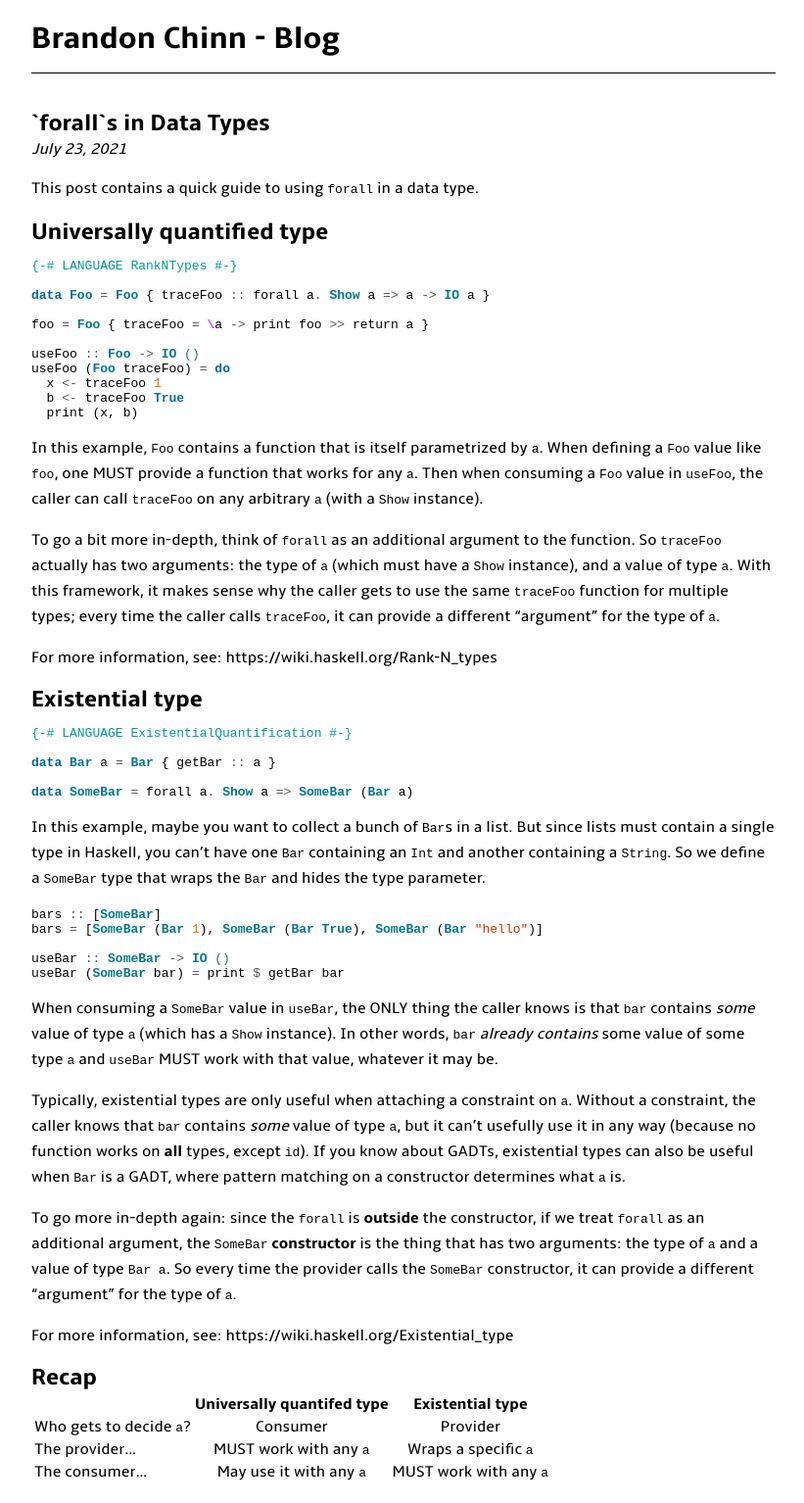
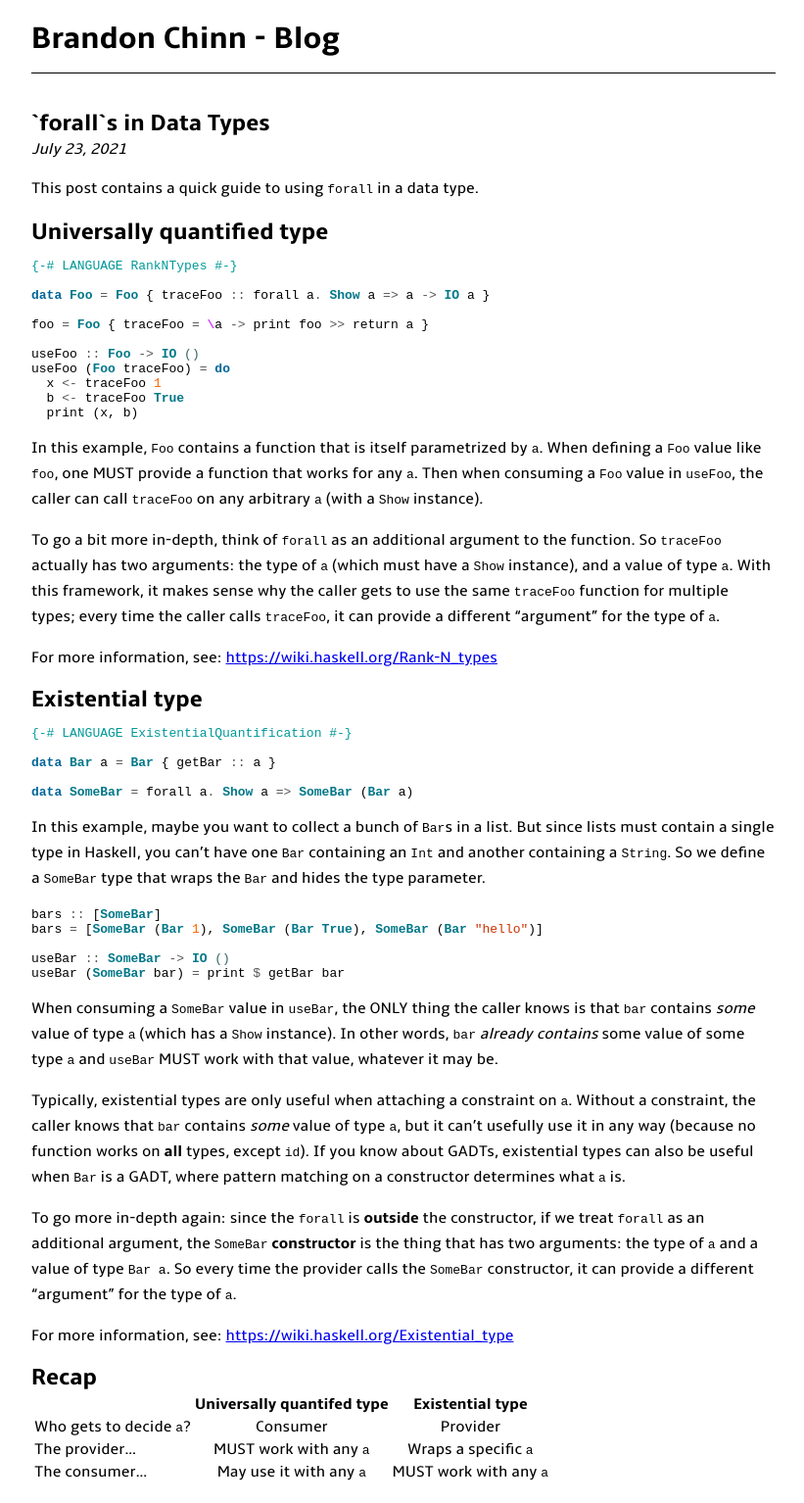
Before and after one commit to brandonchinn178/brandonchinn178.github.io, a Jekyll site: the page built from _posts/2021-07-23-foralls-in-data-types.md, in a window 1280 px wide. Shown: the whole page at 98% size, without its empty margins (228-1049 px from the left). Built offline with Jekyll 4.4.1, drawn with Linux system fonts in a browser that asks for light colours; some of the changed lines change nothing that is shown.

Commit message:
Fix links

```diff
--- a/_posts/2021-07-23-foralls-in-data-types.md
+++ b/_posts/2021-07-23-foralls-in-data-types.md
@@ -25,7 +25,7 @@ In this example, `Foo` contains a function that is itself parametrized by `a`. W
 
 To go a bit more in-depth, think of `forall` as an additional argument to the function. So `traceFoo` actually has two arguments: the type of `a` (which must have a `Show` instance), and a value of type `a`. With this framework, it makes sense why the caller gets to use the same `traceFoo` function for multiple types; every time the caller calls `traceFoo`, it can provide a different "argument" for the type of `a`.
 
-For more information, see: https://wiki.haskell.org/Rank-N_types
+For more information, see: [https://wiki.haskell.org/Rank-N_types](https://wiki.haskell.org/Rank-N_types)
 
 # Existential type
 
@@ -53,7 +53,7 @@ Typically, existential types are only useful when attaching a constraint on `a`.
 
 To go more in-depth again: since the `forall` is **outside** the constructor, if we treat `forall` as an additional argument, the `SomeBar` **constructor** is the thing that has two arguments: the type of `a` and a value of type `Bar a`. So every time the provider calls the `SomeBar` constructor, it can provide a different "argument" for the type of `a`.
 
-For more information, see: https://wiki.haskell.org/Existential_type
+For more information, see: [https://wiki.haskell.org/Existential_type](https://wiki.haskell.org/Existential_type)
 
 # Recap
 
```
